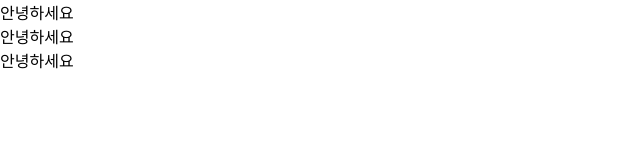
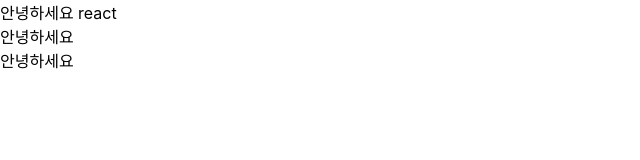
Before and after one commit to Quriousity/react-tutorial, a React (Create React App) app in the folder react-tutorial/: page / in a window 1280 px wide. Shown: the top 160 px of the page, without its empty margins (0-640 px from the left). Built offline with nearby package versions, Linux system fonts and the light colour scheme.

Commit message:
props
값 전달하기

```diff
--- a/react-tutorial/src/App.js
+++ b/react-tutorial/src/App.js
@@ -3,7 +3,7 @@
 function App() {
   return (
     <div>
-      <Hello />
+      <Hello name="react"/>
       <Hello />
       <Hello />
     </div>
--- a/react-tutorial/src/components/Hello.jsx
+++ b/react-tutorial/src/components/Hello.jsx
@@ -1,5 +1,5 @@
-function Hello() {
-  return <div>안녕하세요</div>
+function Hello(props) {
+  return <div>안녕하세요 {props.name}</div>
 }
 
 export default Hello;
```
